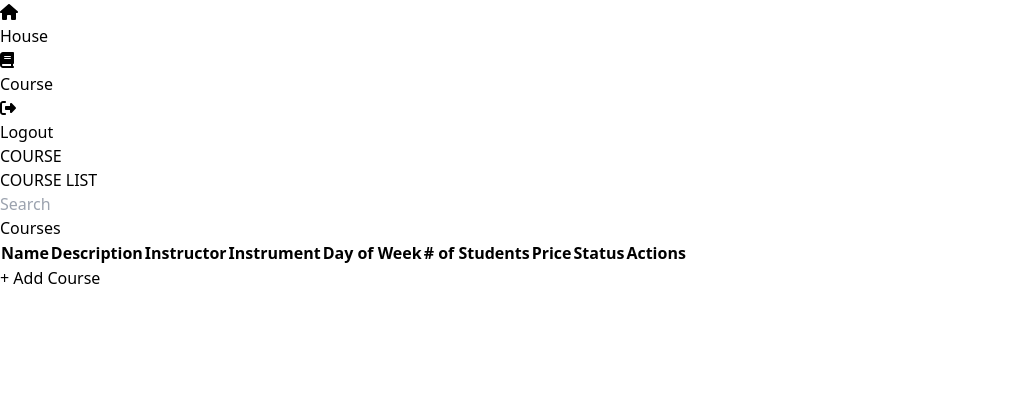
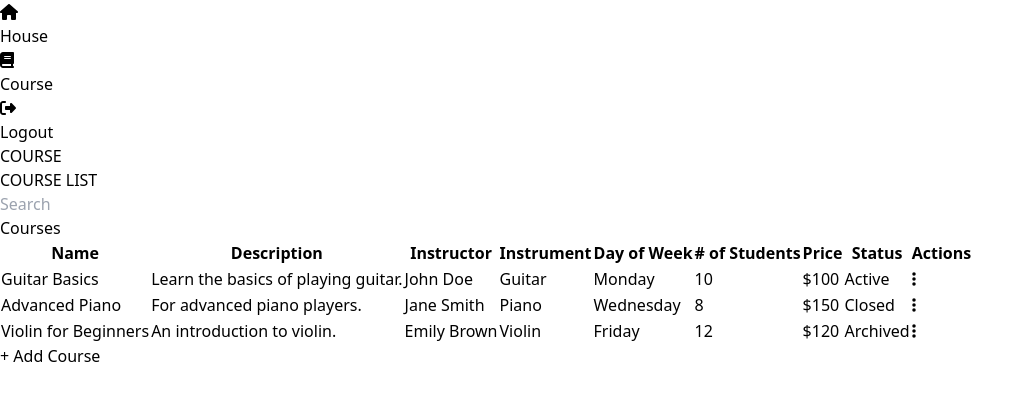
Before and after one commit to Aniket2421/octalogic-assigment, a React (Vite) app: page /dashboard/courses in a window 1280 px wide. Shown: the top 400 px of the page, without its empty margins (0-1034 px from the left). Built offline with nearby package versions, Linux system fonts and the light colour scheme.

Commit message:
Updated Courserse

```diff
--- a/src/components/CourseTable.jsx
+++ b/src/components/CourseTable.jsx
@@ -141,4 +141,41 @@ const CourseTable = ({ courses }) => {
   );
 };
 
-export default CourseTable;
+const App = () => {
+  const dummyCourses = [
+    {
+      name: "Guitar Basics",
+      description: "Learn the basics of playing guitar.",
+      instructor: "John Doe",
+      instrument: "Guitar",
+      dayOfWeek: "Monday",
+      students: 10,
+      price: "$100",
+      status: "Active",
+    },
+    {
+      name: "Advanced Piano",
+      description: "For advanced piano players.",
+      instructor: "Jane Smith",
+      instrument: "Piano",
+      dayOfWeek: "Wednesday",
+      students: 8,
+      price: "$150",
+      status: "Closed",
+    },
+    {
+      name: "Violin for Beginners",
+      description: "An introduction to violin.",
+      instructor: "Emily Brown",
+      instrument: "Violin",
+      dayOfWeek: "Friday",
+      students: 12,
+      price: "$120",
+      status: "Archived",
+    },
+  ];
+
+  return <CourseTable courses={dummyCourses} />;
+};
+
+export default App;
--- a/src/components/OverviewTable.jsx
+++ b/src/components/OverviewTable.jsx
@@ -141,4 +141,51 @@ const OverviewTable = ({ students }) => {
   );
 };
 
-export default OverviewTable;
+const App = () => {
+  const dummyStudents = [
+    {
+      id: "ENR001",
+      firstName: "John",
+      lastName: "Doe",
+      course: "Guitar Basics",
+      fees: "$100",
+      enrollmentDate: "2024-01-15",
+    },
+    {
+      id: "ENR002",
+      firstName: "Jane",
+      lastName: "Smith",
+      course: "Advanced Piano",
+      fees: "$150",
+      enrollmentDate: "2024-02-20",
+    },
+    {
+      id: "ENR003",
+      firstName: "Emily",
+      lastName: "Brown",
+      course: "Violin for Beginners",
+      fees: "$120",
+      enrollmentDate: "2024-03-10",
+    },
+    {
+      id: "ENR004",
+      firstName: "Michael",
+      lastName: "Johnson",
+      course: "Guitar Basics",
+      fees: "$100",
+      enrollmentDate: "2024-01-18",
+    },
+    {
+      id: "ENR005",
+      firstName: "Sarah",
+      lastName: "Lee",
+      course: "Advanced Piano",
+      fees: "$150",
+      enrollmentDate: "2024-02-25",
+    },
+  ];
+
+  return <OverviewTable students={dummyStudents} />;
+};
+
+export default App;
```
